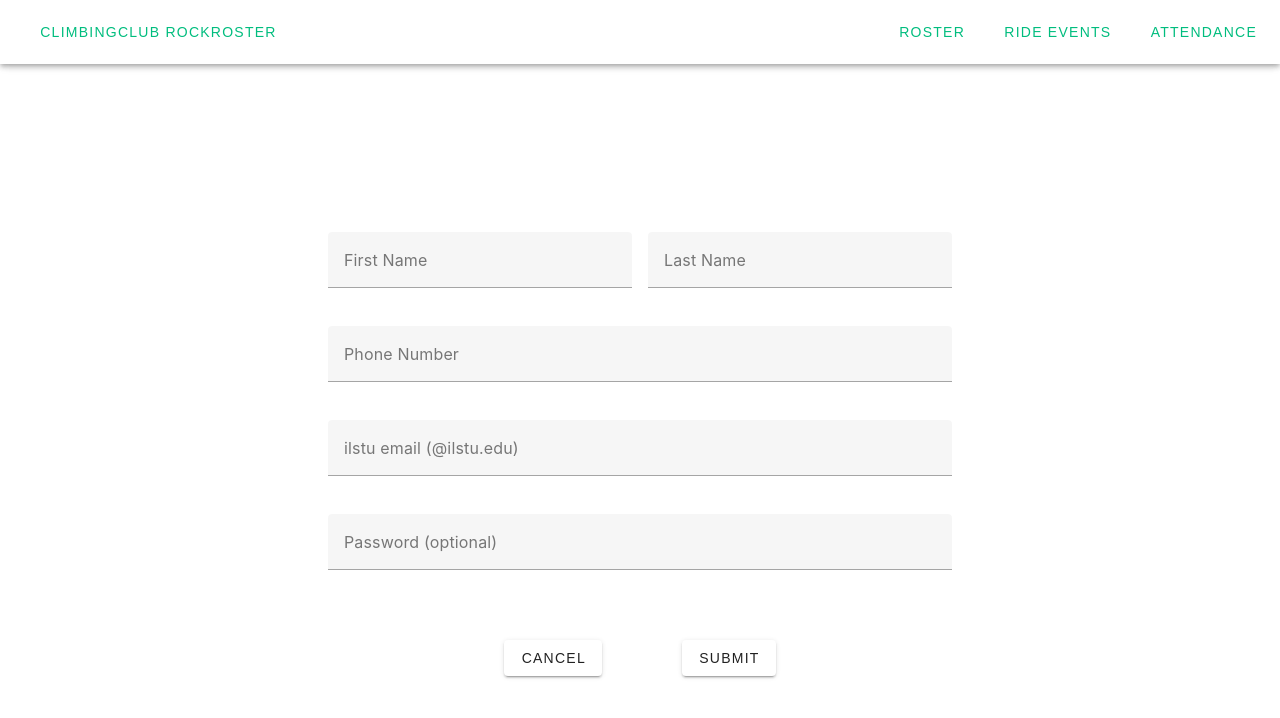
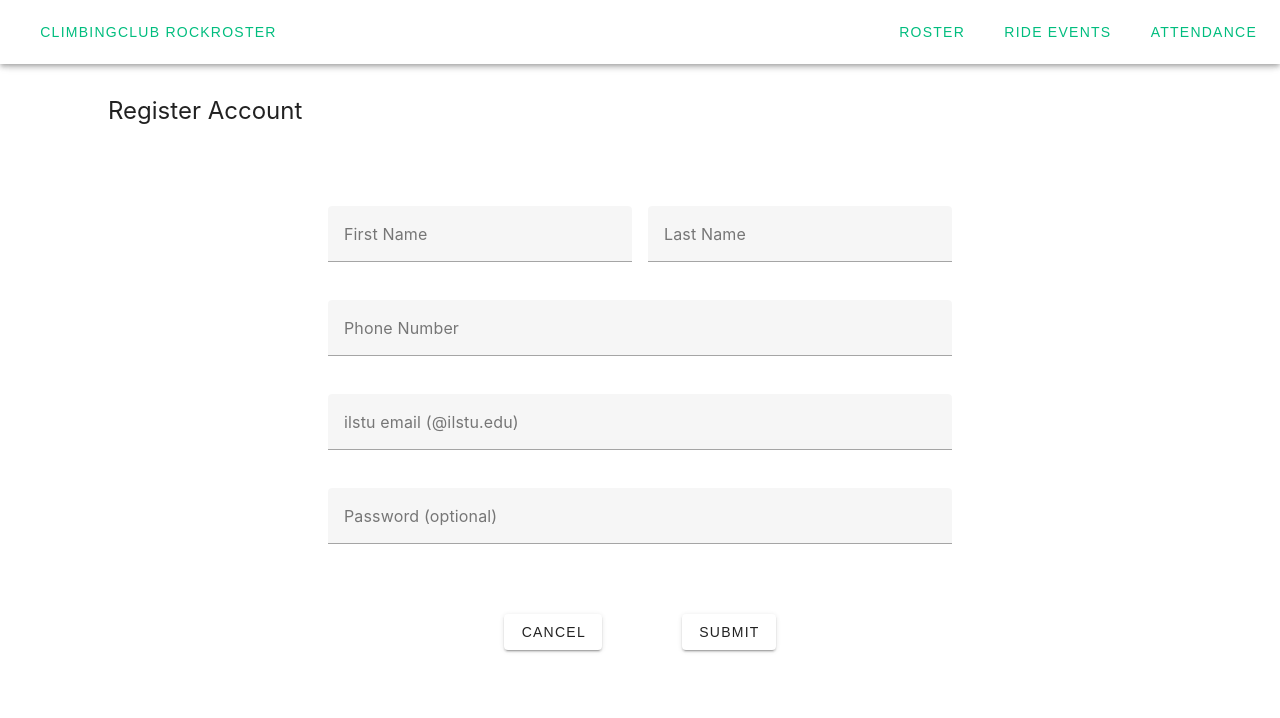
Before and after one commit to angelaleone/climbing-club-webapp, a Vue app: page /register in a window 1280 px wide. Shown: the top 718 px of the page. Built offline with nearby package versions, Linux system fonts and the light colour scheme.

Commit message:
register account screen ui

```diff
--- a/src/views/ResgisterAccountView.vue
+++ b/src/views/ResgisterAccountView.vue
@@ -1,6 +1,15 @@
 <script></script>
 <template>
-  <!-- <h3>Register Account</h3> -->
+  <div class="page-title-container">
+    <v-row>
+      <!-- I can't get icons to work rn -->
+      <!-- <div>
+        <v-icon icon="mdi-arrow">mdi-arrow</v-icon>
+      </div> -->
+      <span class="page-title">Register Account</span>
+    </v-row>
+  </div>
+
   <div class="content-container">
     <v-col>
       <v-row>
@@ -40,7 +49,7 @@
 
 <style>
 .content-container {
-  padding-top: 20vh;
+  padding-top: 10vh;
 }
 .name-input {
   padding: 1vh;
@@ -57,4 +66,11 @@
   min-width: 10vh;
   margin: 5vh;
 }
+.page-title {
+  font-size: x-large;
+}
+.page-title-container {
+  padding-top: 5vh;
+  margin-left: -25vh;
+}
 </style>
```
